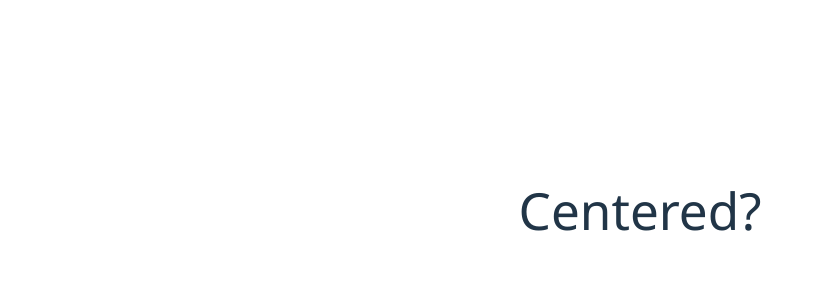
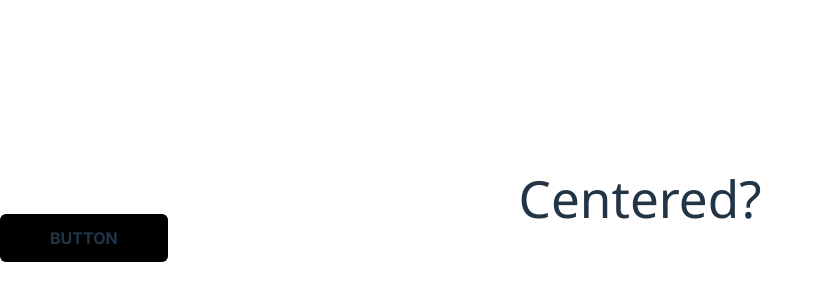
Before and after one commit to lia-2-team-1/webbsite, a React (Vite) app: page / in a window 1280 px wide. Shown: the part 190-490 px from the top of the page, without its empty margins (0-823 px from the left). Built offline with nearby package versions, Linux system fonts and the light colour scheme.

Commit message:
+button +button styles +button props *need globals

```diff
--- a/src/App.tsx
+++ b/src/App.tsx
@@ -2,7 +2,7 @@ import { useState } from 'react'
 import reactLogo from './assets/react.svg'
 import viteLogo from '/vite.svg'
 import './index.css'
-
+import Button from './components/Button.tsx' // *
 function App() {
   const [count, setCount] = useState(0)
 
@@ -10,6 +10,7 @@ function App() {
     <>
     <div className="w-screen">
         <h1 className="text-center">Centered?</h1>
+        <Button text="Button" linkTo="" ></Button>
     </div>
     </>
   )
--- /dev/null
+++ b/src/components/Button.css
@@ -0,0 +1,48 @@
+/**
+ * default:
+ *  bg - black
+ *  color - sand brown
+ *
+ *
+ *
+ *
+ *
+ * */
+
+@import url('https://fonts.googleapis.com/css2?family=Inter:ital,opsz,wght@0,14..32,100..900;1,14..32,100..900&display=swap');
+
+@property --black {
+    syntax: "<color>";
+    inherits: false;
+    initial-value: #010101;
+}
+
+.own-Button {
+    background: var(--black);
+    color: var(--sand-brown);
+
+    padding: .75rem 3rem;
+
+    border: 2px solid transparent;
+    border-radius: 6px;
+
+    font-family: "Inter", Arial, sans-serif;
+    font-weight: bold;
+    font-size: 16px;
+
+    text-transform: uppercase;
+
+    &:hover,
+    &:focus {
+        background: #3D3D3D;
+        color: #FAF7F2; /** Primary white */
+    }
+    &:active {
+        background: #B0B0B0;
+        color: var(--black);
+    }
+    &:disabled {
+        background: #888888;
+        color: var(--black);
+    }
+}
--- /dev/null
+++ b/src/components/Button.tsx
@@ -0,0 +1,35 @@
+import './Button.css';
+
+interface ButtonProps {
+    text: String;
+    linkTo: String;
+    onClick: Function;
+}
+
+/*
+* @remarks
+* A function to create an Anchor element styled as a button, with certain properties set.
+*
+* @param Text - Visual text of the button
+* @param LinkTo - Sets the href of the button
+* @param OnClick - the onClick function of the button
+*
+* @returns A button with above parameters.
+*
+* @beta
+*/
+export default function Button({text, linkTo, onClick}: ButtonProps) {
+
+
+    return (
+        <a href={linkTo}
+        onClick={onClick}
+        className="
+            own-Button
+            max-w-24
+            max-h-8
+        ">
+        {text == null || "" ? "TEXT IS NULL"  : text}
+        </a>
+    )
+}
```
